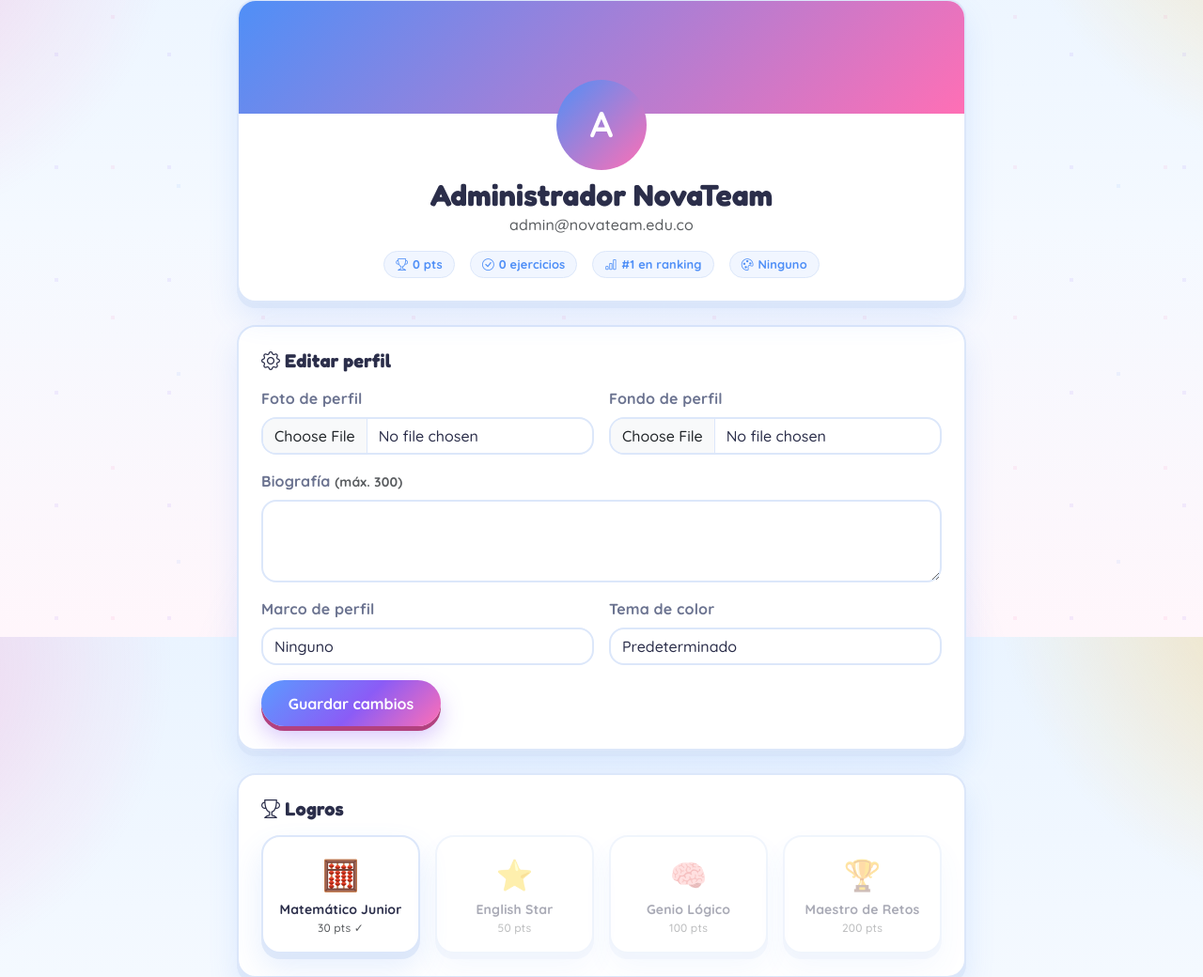
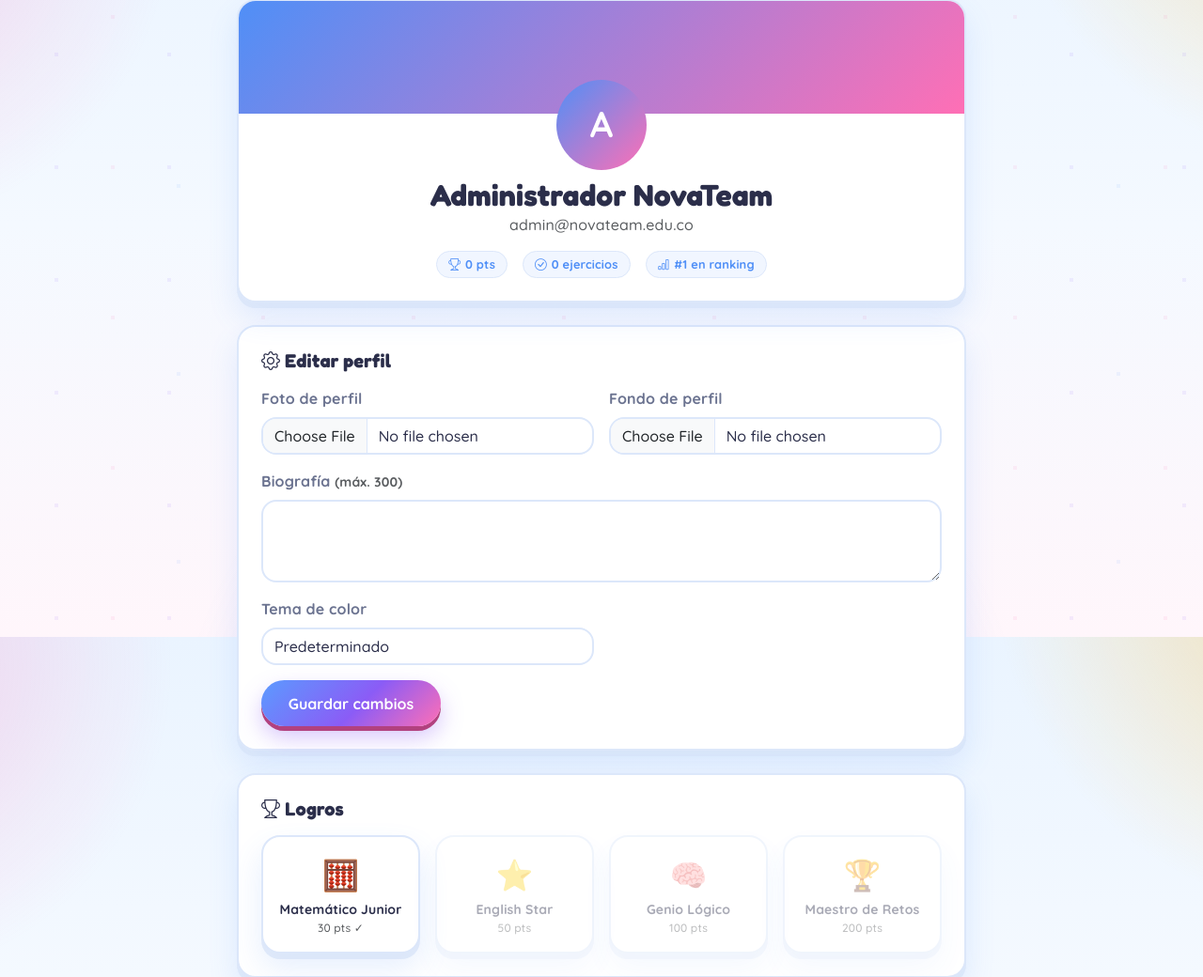
Before and after one commit to cd19malave/Novateam, a PHP site: page /perfil.php in a window 1280 px wide. Shown: the part 122-1162 px from the top of the page at 94% size. Run offline with PHP 8.4, Linux system fonts and the light colour scheme; a user stored in the database is signed in; data comes from the database, SQL or seed files in the repository; both versions use the stored data as it was before the commit; tables that the repository leaves empty hold one stand-in row (values such as "Sample post").

Commit message:
Ranking por puntos ganados, elimina marcos de perfil y arregla hover del boton outline en modo claro

```diff
--- a/api/mensajes.php
+++ b/api/mensajes.php
@@ -14,7 +14,7 @@ if ($method === 'GET') {
 
     if ($accion === 'lista') {
         $stmt = $pdo->prepare(
-            'SELECT m.*, u.nombre AS nombre_emisor, u.foto_perfil, u.marco_perfil,
+            'SELECT m.*, u.nombre AS nombre_emisor, u.foto_perfil,
                     (SELECT COUNT(*) FROM mensajes WHERE id_receptor = :uid AND id_emisor = m.id_emisor AND leido = 0) AS no_leidos,
                     (SELECT contenido FROM mensajes WHERE id_emisor = m.id_emisor AND id_receptor = :uid2 ORDER BY fecha_envio DESC LIMIT 1) AS ultimo_mensaje
              FROM mensajes m
--- a/assets/css/app.css
+++ b/assets/css/app.css
@@ -194,17 +194,6 @@ table{color:var(--edu-text)}
 
 /* ── Avatar frames ── */
 .avatar-frame{border-radius:50%;object-fit:cover;flex-shrink:0}
-.marco-dorado{border:3px solid #FFD700;box-shadow:0 0 0 2px #b8860b,0 0 12px rgba(255,215,0,.5)}
-.marco-plateado{border:3px solid #C0C0C0;box-shadow:0 0 0 2px #808080,0 0 12px rgba(192,192,192,.5)}
-.marco-arcoiris{border:3px solid #ff0;box-shadow:0 0 0 2px #0f0,0 0 8px #f0f,0 0 16px #0ff;animation:arcoiris-glow 2s ease-in-out infinite alternate}
-@keyframes arcoiris-glow{
-  0%{border-color:#ff0;box-shadow:0 0 0 2px #f0f,0 0 12px #f0f}
-  33%{border-color:#0ff;box-shadow:0 0 0 2px #0ff,0 0 12px #0ff}
-  66%{border-color:#f0f;box-shadow:0 0 0 2px #ff0,0 0 12px #ff0}
-  100%{border-color:#0f0;box-shadow:0 0 0 2px #0f0,0 0 12px #0f0}
-}
-.marco-fuego{border:3px solid #FF4500;box-shadow:0 0 0 2px #8B0000,0 0 14px rgba(255,69,0,.6)}
-.marco-estrella{border:3px solid #1E90FF;box-shadow:0 0 0 2px #00008B,0 0 12px rgba(30,144,255,.5)}
 
 /* ── Chat ── */
 #chat-box .rounded-3{animation:msgIn .3s ease}
@@ -861,7 +850,11 @@ h1,h2,h3,h4,h5,h6,.hero h1,.hero-title,.edu-logo,
   border-color:var(--edu-primary);color:var(--edu-primary);
   box-shadow:0 4px 0 rgba(79,143,247,.35);
 }
-[data-bs-theme="light"] .btn-edu-outline:hover{box-shadow:0 6px 0 rgba(79,143,247,.4)}
+[data-bs-theme="light"] .btn-edu-outline:hover,
+[data-bs-theme="light"] .btn-edu-outline:focus-visible{
+  background:var(--edu-primary);color:#fff;border-color:var(--edu-primary);
+  box-shadow:0 6px 0 rgba(79,143,247,.4);
+}
 
 /* Etiqueta de sección tipo gomita */
 [data-bs-theme="light"] .section-eyebrow{
--- a/includes/auth.php
+++ b/includes/auth.php
@@ -14,7 +14,7 @@ function refresh_user(int $id): void
 {
     $stmt = db()->prepare(
         'SELECT id_usuario, nombre, correo, rol, grado, materia, puntos, ejercicios_resueltos, activo,
-                foto_perfil, marco_perfil, bio, fondo_perfil, tema_color
+                foto_perfil, bio, fondo_perfil, tema_color
          FROM usuarios WHERE id_usuario = :id LIMIT 1'
     );
     $stmt->execute(['id' => $id]);
--- a/includes/header.php
+++ b/includes/header.php
@@ -45,7 +45,7 @@ $showBottomNav = (bool) $user;
   <link rel="stylesheet" href="https://cdn.jsdelivr.net/npm/bootstrap@5.3.2/dist/css/bootstrap.min.css">
   <link rel="stylesheet" href="https://cdn.jsdelivr.net/npm/bootstrap-icons@1.11.1/font/bootstrap-icons.css">
   <link href="https://fonts.googleapis.com/css2?family=Fredoka:wght@500;600;700&family=Quicksand:wght@500;700;800&family=Comic+Neue:wght@700&display=swap" rel="stylesheet">
-  <link rel="stylesheet" href="assets/css/app.css?v=12">
+  <link rel="stylesheet" href="assets/css/app.css?v=13">
   <link rel="manifest" href="manifest.json?v=5">
   <meta name="theme-color" content="#4F8FF7">
   <meta name="mobile-web-app-capable" content="yes">
--- a/includes/helpers.php
+++ b/includes/helpers.php
@@ -228,30 +228,6 @@ function upload_file(array $file, ?int $idUser, ?int $idGuia = null, ?int $idEje
 
 /* ── Perfil ── */
 
-function marco_css_class(?string $marco): string
-{
-    return match ($marco) {
-        'dorado'   => 'marco-dorado',
-        'plateado' => 'marco-plateado',
-        'arcoiris' => 'marco-arcoiris',
-        'fuego'    => 'marco-fuego',
-        'estrella' => 'marco-estrella',
-        default    => '',
-    };
-}
-
-function marco_label(?string $marco): string
-{
-    return match ($marco) {
-        'dorado'   => 'Dorado',
-        'plateado' => 'Plateado',
-        'arcoiris' => 'Arcoíris',
-        'fuego'    => 'Fuego',
-        'estrella' => 'Estrella',
-        default    => 'Ninguno',
-    };
-}
-
 function tema_colors(string $tema): array
 {
     return match ($tema) {
@@ -265,13 +241,12 @@ function tema_colors(string $tema): array
 
 function user_avatar_html(array $user, int $size = 40): string
 {
-    $cls = marco_css_class($user['marco_perfil'] ?? null);
     $sizeStyle = 'width:' . $size . 'px;height:' . $size . 'px;';
     if (!empty($user['foto_perfil'])) {
-        return '<img src="' . e($user['foto_perfil']) . '" alt="' . e($user['nombre']) . '" class="avatar-frame ' . $cls . '" style="' . $sizeStyle . '">';
+        return '<img src="' . e($user['foto_perfil']) . '" alt="' . e($user['nombre']) . '" class="avatar-frame" style="' . $sizeStyle . '">';
     }
     $initials = mb_strtoupper(mb_substr($user['nombre'], 0, 1));
-    return '<div class="avatar-frame ' . $cls . '" style="' . $sizeStyle . 'background:linear-gradient(135deg,var(--edu-primary),var(--edu-accent));display:grid;place-items:center;color:#fff;font-weight:800;font-size:' . ($size * 0.4) . 'px;">' . e($initials) . '</div>';
+    return '<div class="avatar-frame" style="' . $sizeStyle . 'background:linear-gradient(135deg,var(--edu-primary),var(--edu-accent));display:grid;place-items:center;color:#fff;font-weight:800;font-size:' . ($size * 0.4) . 'px;">' . e($initials) . '</div>';
 }
 
 /* ── Mensajes ── */
--- a/leaderboard.php
+++ b/leaderboard.php
@@ -27,7 +27,7 @@ require __DIR__ . '/includes/header.php';
             <td>
               <div class="d-flex align-items-center gap-2">
                 <?php
-                $avatarUser = ['nombre' => $r['nombre'], 'foto_perfil' => $r['foto_perfil'] ?? null, 'marco_perfil' => $r['marco_perfil'] ?? null];
+                $avatarUser = ['nombre' => $r['nombre'], 'foto_perfil' => $r['foto_perfil'] ?? null];
                 echo user_avatar_html($avatarUser, 32);
                 ?>
                 <span class="fw-bold"><?= e($r['nombre']) ?></span>
--- a/perfil.php
+++ b/perfil.php
@@ -16,10 +16,22 @@ $badges = $pdo->prepare(
 $badges->execute(['id' => $user['id_usuario']]);
 $allBadges = $badges->fetchAll();
 
+$ptsStmt = $pdo->prepare(
+    'SELECT COALESCE(SUM(puntaje),0) FROM intentos WHERE id_usuario = :id AND completado = 1'
+);
+$ptsStmt->execute(['id' => $user['id_usuario']]);
+$pts = (int) $ptsStmt->fetchColumn();
+
 $rank = $pdo->prepare(
-    'SELECT COUNT(*) + 1 FROM usuarios WHERE rol = :r AND puntos > :p AND activo = 1'
+    'SELECT COUNT(*) + 1 FROM (
+        SELECT u.id_usuario FROM usuarios u
+        LEFT JOIN intentos i ON i.id_usuario = u.id_usuario AND i.completado = 1
+        WHERE u.rol = :r AND u.activo = 1
+        GROUP BY u.id_usuario
+        HAVING COALESCE(SUM(i.puntaje),0) > :p
+    ) x'
 );
-$rank->execute(['r' => $user['rol'], 'p' => $user['puntos']]);
+$rank->execute(['r' => $user['rol'], 'p' => $pts]);
 $ranking = (int) $rank->fetchColumn();
 
 $materias = user_materias($user['id_usuario']);
@@ -56,10 +68,9 @@ require __DIR__ . '/includes/header.php';
       <?php endif; ?>
 
       <div class="d-flex justify-content-center gap-3 mt-3 flex-wrap">
-        <div class="badge-pill"><i class="bi bi-trophy"></i> <?= (int) $user['puntos'] ?> pts</div>
+        <div class="badge-pill"><i class="bi bi-trophy"></i> <?= $pts ?> pts</div>
         <div class="badge-pill"><i class="bi bi-check-circle"></i> <?= (int) $user['ejercicios_resueltos'] ?> ejercicios</div>
         <div class="badge-pill"><i class="bi bi-bar-chart"></i> #<?= $ranking ?> en ranking</div>
-        <div class="badge-pill"><i class="bi bi-palette"></i> <?= marco_label($user['marco_perfil'] ?? null) ?></div>
       </div>
 
       <?php if (!empty($materias)): ?>
@@ -88,17 +99,6 @@ require __DIR__ . '/includes/header.php';
         <div class="col-12">
           <label class="form-label">Biografía <small class="text-muted">(máx. 300)</small></label>
           <textarea class="form-control" name="bio" rows="3" maxlength="300"><?= e($user['bio'] ?? '') ?></textarea>
-        </div>
-        <div class="col-md-6">
-          <label class="form-label">Marco de perfil</label>
-          <select class="form-select" name="marco_perfil">
-            <?php
-            $marcos = ['ninguno','dorado','plateado','arcoiris','fuego','estrella'];
-            $current = $user['marco_perfil'] ?? 'ninguno';
-            foreach ($marcos as $m): ?>
-              <option value="<?= $m ?>" <?= $m === $current ? 'selected' : '' ?>><?= marco_label($m) ?></option>
-            <?php endforeach; ?>
-          </select>
         </div>
         <div class="col-md-6">
           <label class="form-label">Tema de color</label>
--- a/politica-privacidad.html
+++ b/politica-privacidad.html
@@ -35,7 +35,7 @@
   <ul>
     <li><strong>Datos de cuenta:</strong> nombre completo, correo electrónico y contraseña (almacenada únicamente de forma cifrada mediante hash, nunca en texto plano).</li>
     <li><strong>Datos académicos:</strong> rol (estudiante, profesor o administrador), grado, materia, puntos obtenidos, ejercicios resueltos e insignias ganadas.</li>
-    <li><strong>Datos de perfil:</strong> foto de perfil, biografía, marco, fondo e imagen de fondo del perfil, únicamente si el usuario los sube voluntariamente.</li>
+    <li><strong>Datos de perfil:</strong> foto de perfil, biografía, fondo e imagen de fondo del perfil, únicamente si el usuario los sube voluntariamente.</li>
     <li><strong>Datos de actividad:</strong> fecha de registro, último acceso y notificaciones generadas por la plataforma (nuevos contenidos, resultados de retos, etc.).</li>
   </ul>
 
--- a/sw.js
+++ b/sw.js
@@ -1,4 +1,4 @@
-const CACHE_NAME = 'novateam-v16';
+const CACHE_NAME = 'novateam-v17';
 const ASSETS = [
   '/',
   '/index.php',
@@ -21,7 +21,7 @@ const ASSETS = [
   '/guia.php',
   '/crear-guia.php',
   '/editar-guia.php',
-  '/assets/css/app.css?v=12',
+  '/assets/css/app.css?v=13',
   '/assets/js/tab.js?v=3',
   '/assets/js/notificaciones.js?v=2',
   '/assets/js/quiz.js?v=3',
```
Also changed, not shown: alumnos.php (+13 -9 lines), api/perfil.php (+2 -6 lines), database/novateam.sql (+3 -4 lines), mensajes.php (+4 -4 lines), progreso.php (+6 -1 lines).
